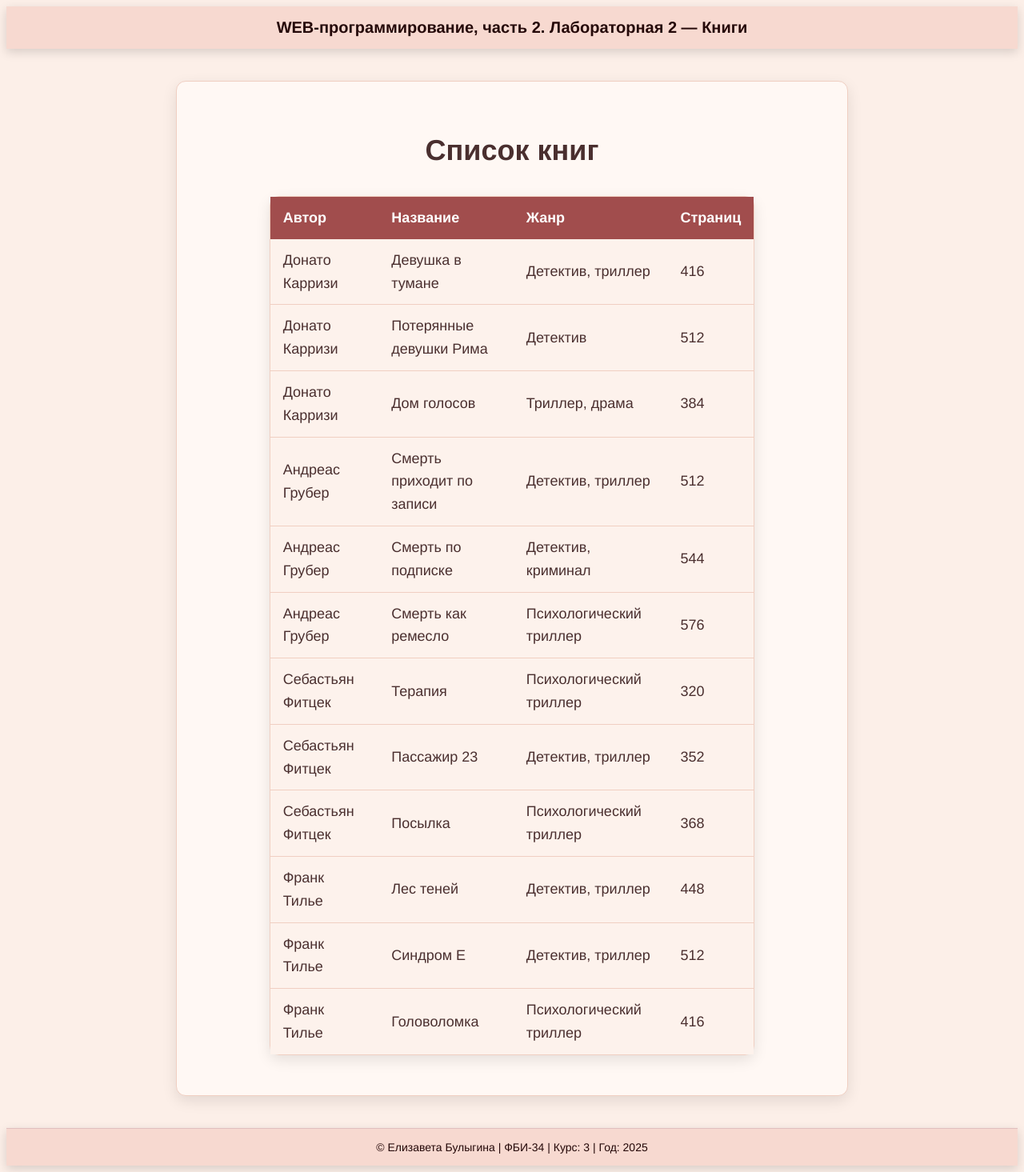
After one commit to FoxyForLove/web-back-labs, a Flask app: page /lab2/books in a window 1280 px wide. The commit adds this page. Shown: the whole page at 80% size. Run offline with Flask 3, Linux system fonts and the light colour scheme.

Commit message:
Книги

```diff
--- a/app.py
+++ b/app.py
@@ -562,3 +562,22 @@ def calc_default():
 @app.route('/lab2/calc/<int:a>')
 def calc_single(a):
     return redirect(url_for('calc', a=a, b=1))
+
+books = [
+    {"author": "Донато Карризи", "title": "Девушка в тумане", "genre": "Детектив, триллер", "pages": 416},
+    {"author": "Донато Карризи", "title": "Потерянные девушки Рима", "genre": "Детектив", "pages": 512},
+    {"author": "Донато Карризи", "title": "Дом голосов", "genre": "Триллер, драма", "pages": 384},
+    {"author": "Андреас Грубер", "title": "Смерть приходит по записи", "genre": "Детектив, триллер", "pages": 512},
+    {"author": "Андреас Грубер", "title": "Смерть по подписке", "genre": "Детектив, криминал", "pages": 544},
+    {"author": "Андреас Грубер", "title": "Смерть как ремесло", "genre": "Психологический триллер", "pages": 576},
+    {"author": "Себастьян Фитцек", "title": "Терапия", "genre": "Психологический триллер", "pages": 320},
+    {"author": "Себастьян Фитцек", "title": "Пассажир 23", "genre": "Детектив, триллер", "pages": 352},
+    {"author": "Себастьян Фитцек", "title": "Посылка", "genre": "Психологический триллер", "pages": 368},
+    {"author": "Франк Тилье", "title": "Лес теней", "genre": "Детектив, триллер", "pages": 448},
+    {"author": "Франк Тилье", "title": "Синдром Е", "genre": "Детектив, триллер", "pages": 512},
+    {"author": "Франк Тилье", "title": "Головоломка", "genre": "Психологический триллер", "pages": 416},
+]
+
+@app.route('/lab2/books')
+def show_books():
+    return render_template("books.html", books=books)
--- a/static/main.css
+++ b/static/main.css
@@ -9,28 +9,23 @@ body {
     min-height: 100vh;
 }
 
-footer {
-    background-color: #f7d9d0;
-    color: #4a2f2f;
-    text-align: center;
+header, footer {
+    background: #f7d9d0;
+    color: #250808;
     padding: 15px 0;
-    font-size: 14px;
-    border-top: 1px solid #e0bfbf;
     width: 100%;
-    margin-top: auto;
+    box-shadow: 0 4px 12px rgba(0, 0, 0, 0.15);
 }
 
 header {
-    background-color: #f7d9d0;
-    color: #250808;
-    text-align: center;
-    padding: 20px 0;
     font-size: 20px;
     font-weight: 600;
-    box-shadow: 0 4px 12px rgba(0, 0, 0, 0.2);
-    border-bottom-left-radius: 0;
-    border-bottom-right-radius: 0;
-    width: 100%;
+}
+
+footer {
+    font-size: 14px;
+    border-top: 1px solid #e0bfbf;
+    margin-top: auto;
 }
 
 main {
@@ -111,3 +106,35 @@ p a:hover {
 .math-list li::before {
     content: none;
 }
+
+.books {
+    border-collapse: separate;
+    border-spacing: 0;
+    width: 80%;
+    margin: 20px auto;
+    background: #fff8f4;
+    border: 1px solid #f0cfc2;
+    border-radius: 12px;
+    box-shadow: 0 6px 18px rgba(0, 0, 0, 0.1);
+    font-size: 18px;
+    line-height: 1.6;
+}
+
+.books th, .books td {
+    padding: 12px 16px;
+    text-align: left;
+}
+
+.books th {
+    background-color: #a14d4d;
+    color: white;
+    font-weight: 600;
+}
+
+.books tr:not(:last-child) td {
+    border-bottom: 1px solid #f0cfc2;
+}
+
+.books td {
+    background: #fdf2ec;
+}
--- /dev/null
+++ b/templates/books.html
@@ -0,0 +1,23 @@
+{% extends "base.html" %}
+
+{% block lab %}Лабораторная 2 — Книги{% endblock %}
+
+{% block main %}
+    <h1>Список книг</h1>
+    <table class="books">
+        <tr>
+            <th>Автор</th>
+            <th>Название</th>
+            <th>Жанр</th>
+            <th>Страниц</th>
+        </tr>
+        {% for book in books %}
+        <tr>
+            <td>{{ book.author }}</td>
+            <td>{{ book.title }}</td>
+            <td>{{ book.genre }}</td>
+            <td>{{ book.pages }}</td>
+        </tr>
+        {% endfor %}
+    </table>
+{% endblock %}
```
